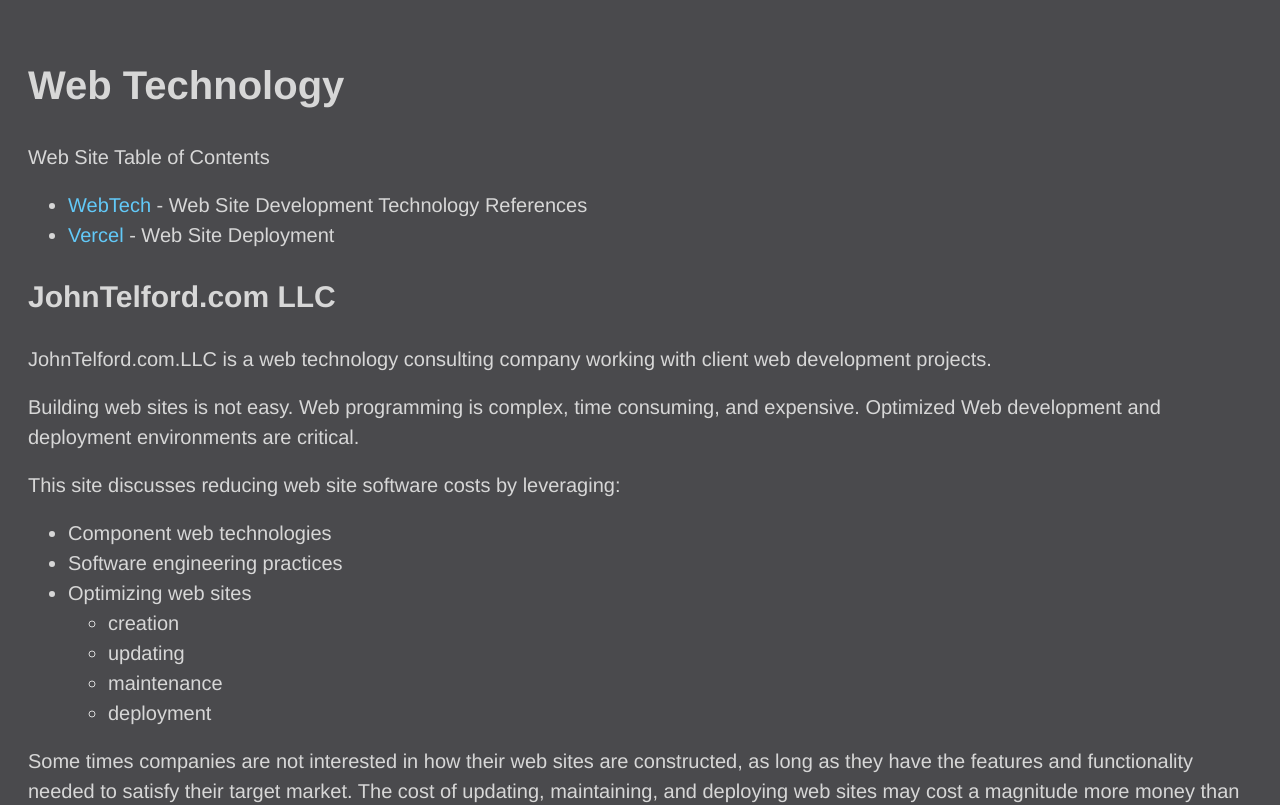
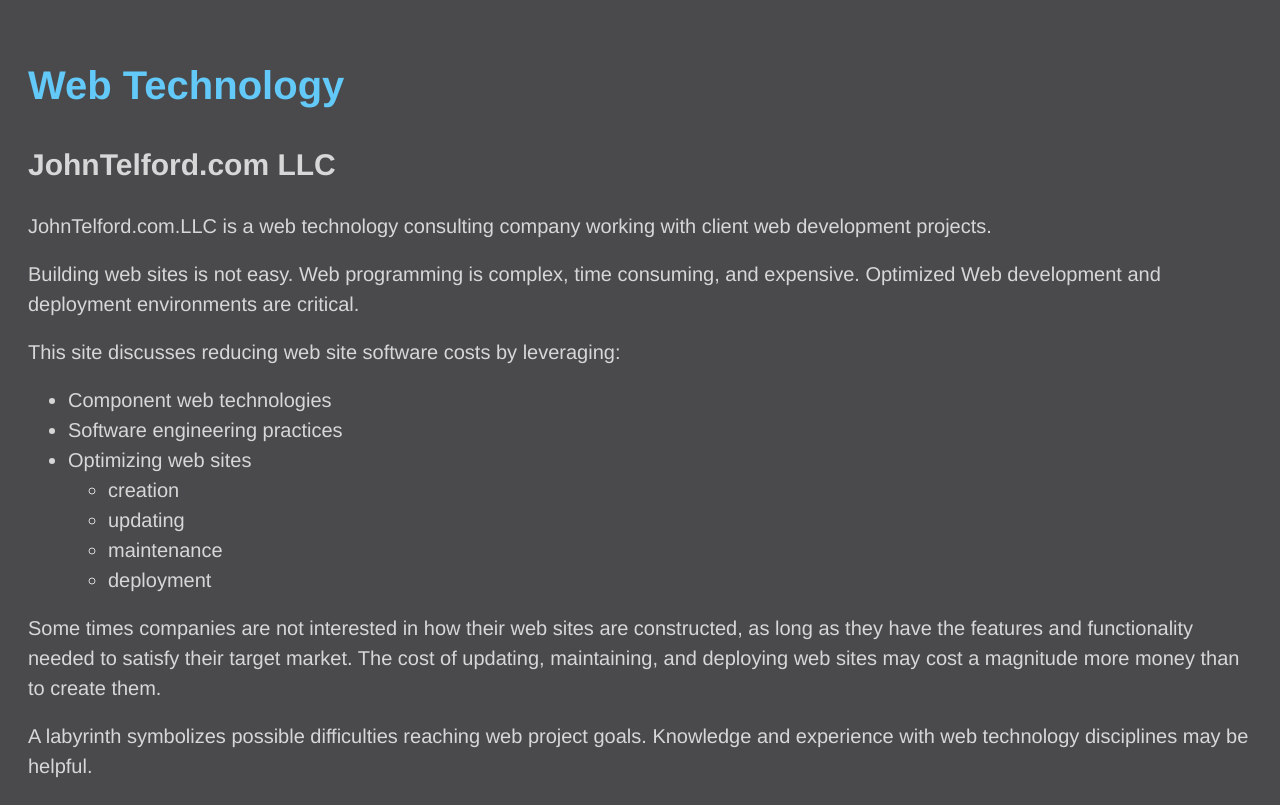
Before and after one commit to JohnTelford/nextjsTEST1, a Next.js app: page / in a window 1280 px wide. Shown: the top 805 px of the page. Built offline with nearby package versions, Linux system fonts and the light colour scheme.

Commit message:
link to index not working
Signed-off-by: John <john@johntelford.com>

```diff
--- a/Components/PageTitle.mdx
+++ b/Components/PageTitle.mdx
@@ -1,5 +1 @@
-# Web Technology
-
-Web Site Table of Contents
-- [WebTech](/webTech) - Web Site Development Technology References
-- [Vercel](/vercel) - Web Site Deployment
+# [Web Technology](/pages/index)
--- a/pages/vercel.mdx
+++ b/pages/vercel.mdx
@@ -1,4 +1,8 @@
-# next.js
+import PageTitle from '../Components/PageTitle.mdx'
+
+<PageTitle />
+
+# Deploy
 
 [CLI](#cli)
 
```
Also changed, not shown: pages/webTech.mdx (+6 -1 lines).
